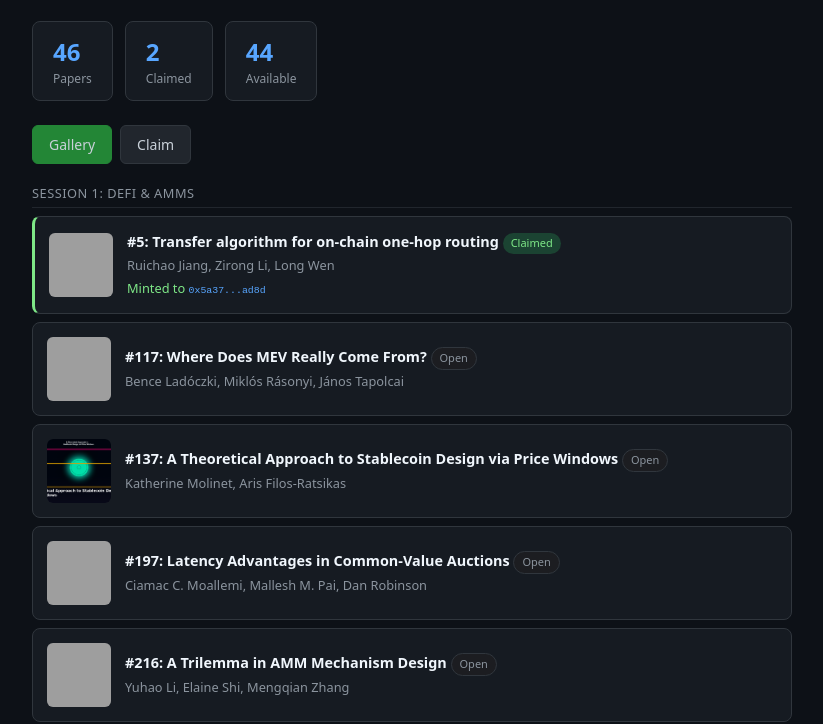
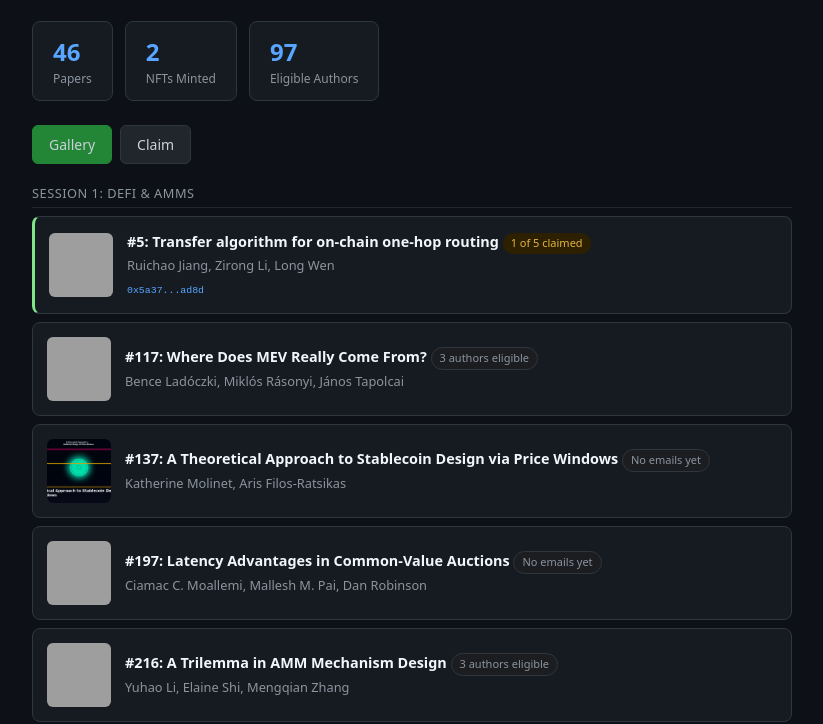
Before and after one commit to amiller/fc26-nfts, a plain HTML site: page index.html in a window 1280 px wide. Shown: the part 87-811 px from the top of the page, without its empty margins (228-1051 px from the left). Drawn offline with Linux system fonts and the light colour scheme; grey boxes are pictures that could not be loaded.

Commit message:
Show per-author claim status: X of Y claimed, partial badges
Co-Authored-By: Claude Opus 4.6 <noreply@anthropic.com>

```diff
--- a/index.html
+++ b/index.html
@@ -31,6 +31,7 @@ h1 { color: #58a6ff; font-size: 1.5em; margin-bottom: 4px; }
 .paper-session { color: #8b949e; font-size: 0.75em; }
 .badge { display: inline-block; font-size: 11px; padding: 2px 8px; border-radius: 12px; font-weight: 500; }
 .badge.claimed { background: #1b4332; color: #7ee787; }
+.badge.partial { background: #2d2000; color: #e3b341; }
 .badge.open { background: #1c1d21; color: #8b949e; border: 1px solid #30363d; }
 .session-header { color: #8b949e; font-size: 0.8em; text-transform: uppercase; letter-spacing: 0.5px; margin: 16px 0 8px; padding-bottom: 4px; border-bottom: 1px solid #21262d; }
 
@@ -86,7 +87,7 @@ input:focus { outline: none; border-color: #58a6ff; }
 const SALT = "FC26-rump-session-2026";
 const REPO = "amiller/fc26-nfts";
 const IMG_DIR = "images/composited/";
-let papers = [], claims = {}, ipfsMap = {}, selectedPaper = null;
+let papers = [], claimsByPaper = {}, ipfsMap = {}, selectedPaper = null;
 
 async function sha256hex(str) {
   const buf = await crypto.subtle.digest("SHA-256", new TextEncoder().encode(str));
@@ -101,7 +102,7 @@ async function load() {
   ipfsMap = await iRes.json();
   if (cRes && cRes.ok) {
     const data = await cRes.json();
-    for (const c of data.claims) claims[c.paperId] = c;
+    for (const c of data.claims) (claimsByPaper[c.paperId] ||= []).push(c);
     document.getElementById("updated").textContent = `Claims updated ${new Date(data.updatedAt).toLocaleString()}`;
   }
   renderStats();
@@ -110,25 +111,40 @@ async function load() {
 }
 
 function renderStats() {
-  const claimed = Object.keys(claims).length;
+  const totalHashes = papers.reduce((n, p) => n + (p.email_hashes || []).length, 0);
+  const totalClaimed = Object.values(claimsByPaper).reduce((n, arr) => n + arr.length, 0);
   document.getElementById("stats").innerHTML = `
     <div class="stat"><div class="stat-value">${papers.length}</div><div class="stat-label">Papers</div></div>
-    <div class="stat"><div class="stat-value">${claimed}</div><div class="stat-label">Claimed</div></div>
-    <div class="stat"><div class="stat-value">${papers.length - claimed}</div><div class="stat-label">Available</div></div>
+    <div class="stat"><div class="stat-value">${totalClaimed}</div><div class="stat-label">NFTs Minted</div></div>
+    <div class="stat"><div class="stat-value">${totalHashes}</div><div class="stat-label">Eligible Authors</div></div>
   `;
 }
 
 function paperCard(p, clickable) {
-  const c = claims[p.id];
+  const pc = claimsByPaper[p.id] || [];
+  const numHashes = (p.email_hashes || []).length;
   const img = `${IMG_DIR}${p.id}.png`;
-  const badge = c ? `<span class="badge claimed">Claimed</span>` : `<span class="badge open">Open</span>`;
-  const claimedBy = c ? `<div class="claimed-by">Minted to <a href="https://sepolia.basescan.org/tx/${c.txHash}" target="_blank">${c.recipient.slice(0,6)}...${c.recipient.slice(-4)}</a></div>` : '';
-  return `<div class="paper-card ${c ? 'claimed' : ''}" data-id="${p.id}" ${clickable ? `onclick="selectPaper(${p.id})"` : ''}>
-    ${img ? `<img class="paper-img" src="${img}" alt="Paper #${p.id}" loading="lazy">` : '<div class="paper-img"></div>'}
+  let badge, claimedInfo = '';
+  if (pc.length === 0) {
+    badge = numHashes > 0
+      ? `<span class="badge open">${numHashes} author${numHashes > 1 ? 's' : ''} eligible</span>`
+      : `<span class="badge open">No emails yet</span>`;
+  } else if (pc.length >= numHashes && numHashes > 0) {
+    badge = `<span class="badge claimed">All ${numHashes} claimed</span>`;
+  } else {
+    badge = `<span class="badge partial">${pc.length} of ${numHashes} claimed</span>`;
+  }
+  if (pc.length > 0) {
+    claimedInfo = `<div class="claimed-by">${pc.map(c =>
+      `<a href="https://sepolia.basescan.org/tx/${c.txHash}" target="_blank">${c.recipient.slice(0,6)}...${c.recipient.slice(-4)}</a>`
+    ).join(', ')}</div>`;
+  }
+  return `<div class="paper-card ${pc.length > 0 ? 'claimed' : ''}" data-id="${p.id}" ${clickable ? `onclick="selectPaper(${p.id})"` : ''}>
+    <img class="paper-img" src="${img}" alt="Paper #${p.id}" loading="lazy">
     <div class="paper-info">
       <div class="paper-title">#${p.id}: ${p.title} ${badge}</div>
       <div class="paper-authors">${p.authors}</div>
-      ${claimedBy}
+      ${claimedInfo}
     </div>
   </div>`;
 }
@@ -150,7 +166,9 @@ function renderGallery() {
 function renderClaimPapers() {
   let html = "";
   for (const p of papers) {
-    if (claims[p.id]) continue; // skip already claimed
+    const pc = (claimsByPaper[p.id] || []).length;
+    const nh = (p.email_hashes || []).length;
+    if (nh > 0 && pc >= nh) continue; // fully claimed
     html += paperCard(p, true);
   }
   if (!html) html = '<p style="color:#8b949e; text-align:center; padding:40px">All papers have been claimed!</p>';
```
